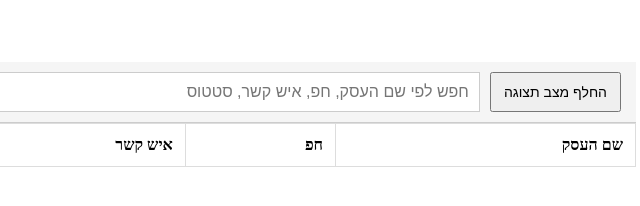
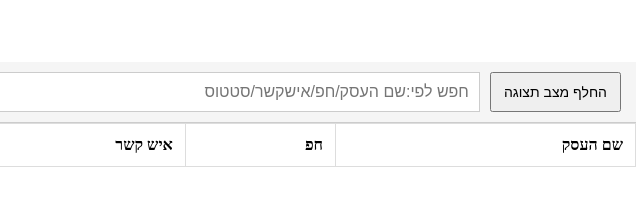
Before and after one commit to QAEngin/sms, a plain HTML site: page index.html in a window 1280 px wide. Shown: the full height of the page, 489-1129 px from the left. Drawn offline with Linux system fonts and the light colour scheme; no server answers.

Commit message:
Update index.html

```diff
--- a/index.html
+++ b/index.html
@@ -21,7 +21,7 @@
     <!-- Sticky top controls -->
     <div class="sticky-controls">
       <button id="toggle-theme">החלף מצב תצוגה</button>
-      <input type="text" id="search" placeholder="חפש לפי שם העסק, חפ, איש קשר, סטטוס" />
+      <input type="text" id="search" placeholder="חפש לפי:שם העסק/חפ/אישקשר/סטטוס" />
     </div>
 
     <!-- Data Table -->
```
